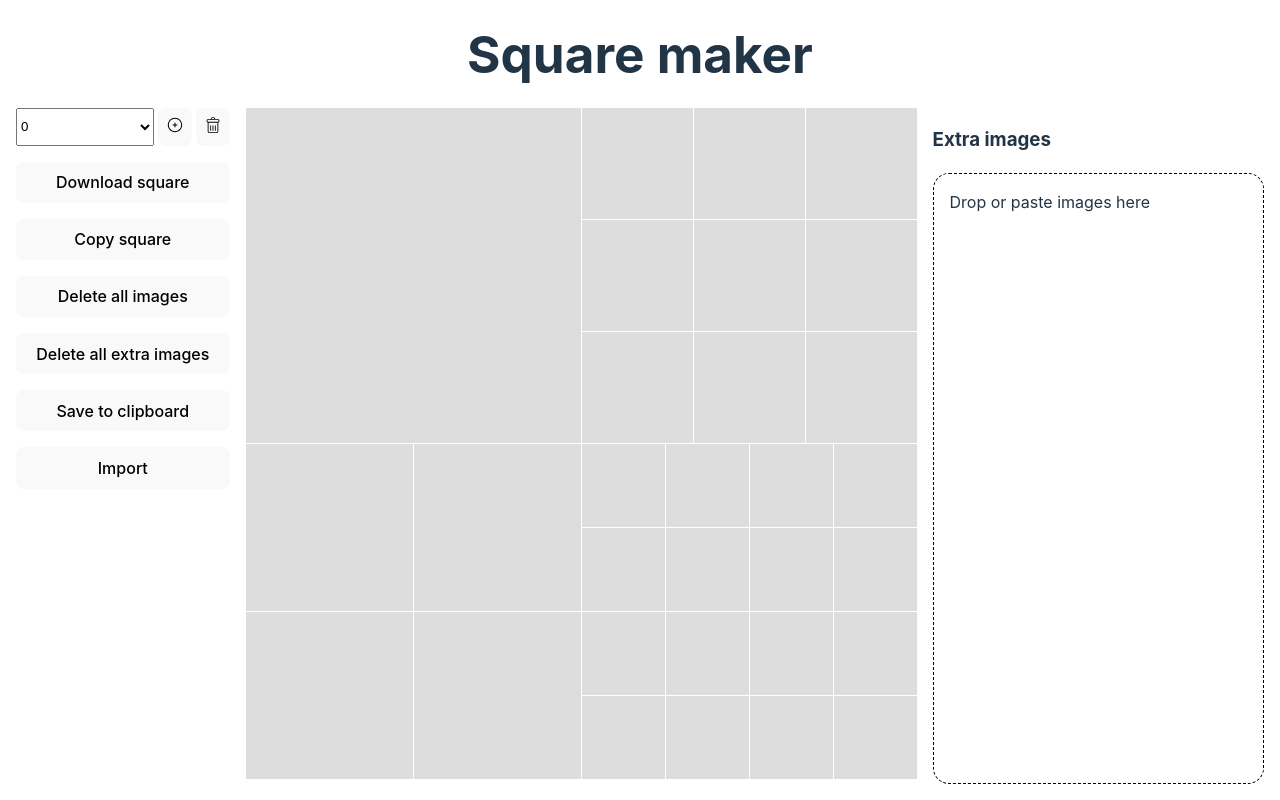
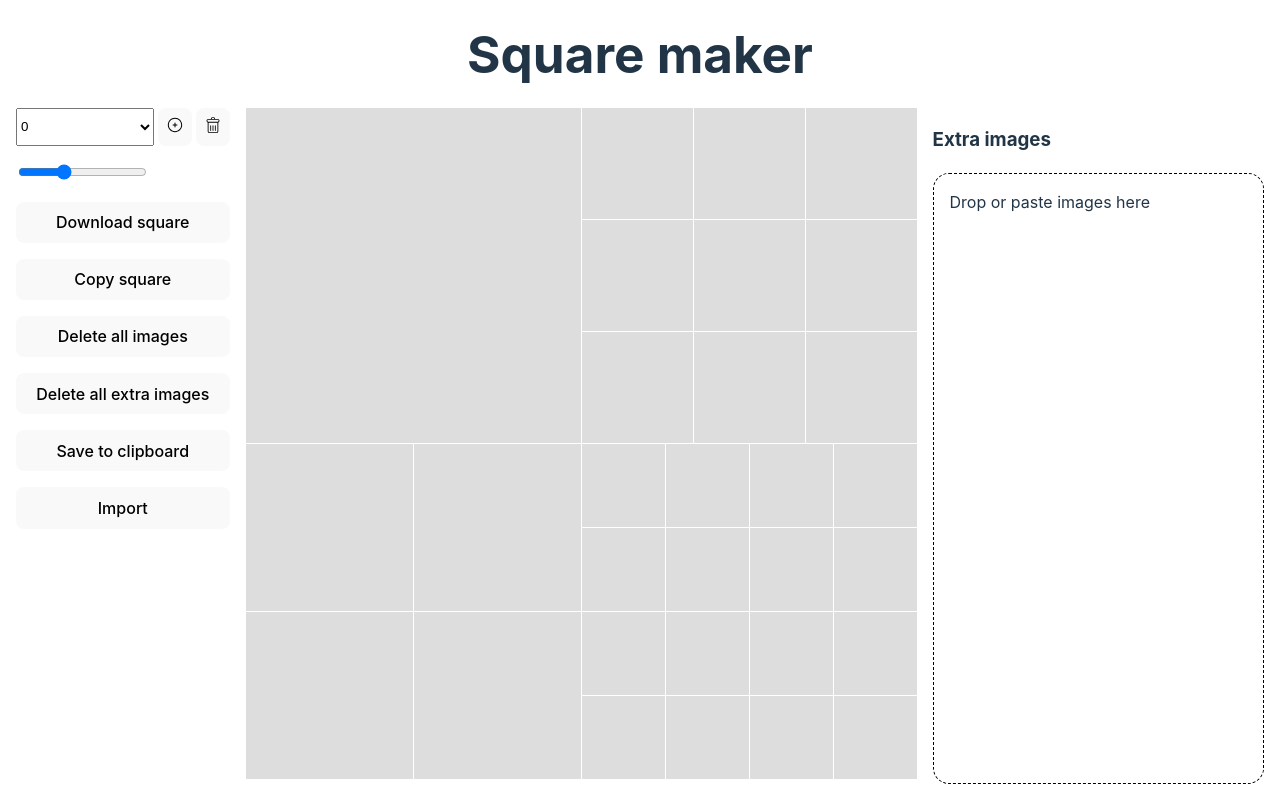
Before and after one commit to Dazza314/square-maker, a React (Vite) app: page / in a window 1280 px wide. Built offline with nearby package versions, Linux system fonts and the light colour scheme.

Commit message:
Aspect ratio scaling

```diff
--- a/src/App.tsx
+++ b/src/App.tsx
@@ -14,6 +14,7 @@ import {
   generateSquareData,
   getKeyFromImageUrl,
 } from "./components/square/squareUtils";
+import ScaleContextProvider from "./contexts/ScaleContextProvider";
 import SquareDataContext from "./contexts/SquareDataContext";
 import SquareDataContextProvider from "./contexts/SquareDataContextProvider";
 import { SquareDataKey } from "./types";
@@ -21,7 +22,9 @@ import { SquareDataKey } from "./types";
 function App() {
   return (
     <SquareDataContextProvider>
-      <Dnd />
+      <ScaleContextProvider>
+        <Dnd />
+      </ScaleContextProvider>
     </SquareDataContextProvider>
   );
 }
--- a/src/components/Navbar/Navbar.css
+++ b/src/components/Navbar/Navbar.css
@@ -1,6 +1,6 @@
 .navbar {
   padding: 0 1em 1em;
   display: grid;
-  grid-template-rows: repeat(7, auto) 1fr;
+  grid-template-rows: repeat(8, auto) 1fr;
   gap: 1em;
 }
--- a/src/components/Navbar/Navbar.tsx
+++ b/src/components/Navbar/Navbar.tsx
@@ -7,6 +7,7 @@ import DownloadSquareButton from "./DownloadSquareButton";
 import ImportButton from "./ImportButton";
 import "./Navbar.css";
 import SaveToClipboardButton from "./SaveToClipboardButton";
+import ScaleAdjust from "./ScaleAdjust";
 import SquareSelect from "./SquareSelect";
 
 function Navbar() {
@@ -14,6 +15,7 @@ function Navbar() {
   return (
     <div className="navbar">
       <SquareSelect />
+      <ScaleAdjust />
       <DownloadSquareButton />
       <CopySquareToClipboardButton />
       <DeleteAllButton />
--- /dev/null
+++ b/src/components/Navbar/ScaleAdjust.tsx
@@ -0,0 +1,26 @@
+import { ChangeEvent, useContext } from "react";
+import ScaleContext from "../../contexts/ScaleContext";
+
+function ScaleAdjust() {
+    const { scale, setScale } = useContext(ScaleContext);
+
+    function onChange(e: ChangeEvent<HTMLInputElement>) {
+        const numericValue = Number(e.target.value);
+        setScale(numericValue);
+    }
+
+    return (
+        <div>
+            <input
+                type="range"
+                min={0.5}
+                max={2}
+                step={0.1}
+                value={scale}
+                onChange={onChange}
+            />
+        </div>
+    );
+}
+
+export default ScaleAdjust;
--- a/src/components/square/SquareContent.tsx
+++ b/src/components/square/SquareContent.tsx
@@ -1,13 +1,18 @@
+import { useContext } from "react";
+import ScaleContext from "../../contexts/ScaleContext";
 import Droppable from "./Droppable";
 import "./SquareContent.css";
 import StagingArea from "./StagingArea";
 
 function SquareContent() {
+  const { scale } = useContext(ScaleContext);
   const viewportHeight = Math.max(
     document.documentElement.clientHeight || 0,
     window.innerHeight || 0,
   );
-  const gridCellSize = Math.floor((viewportHeight - 140) / 24);
+
+  const gridCellSize = Math.floor((viewportHeight - 140) / 24 / scale);
+  const width = scale * gridCellSize;
 
   return (
     <>
@@ -16,7 +21,7 @@ function SquareContent() {
         className="square-content"
         style={{
           gridTemplateColumns: `repeat(24, ${gridCellSize}px)`,
-          gridTemplateRows: `repeat(24, ${gridCellSize}px)`,
+          gridTemplateRows: `repeat(24, ${width}px)`,
         }}
       >
         <Droppable dropId={0} />
--- /dev/null
+++ b/src/contexts/ScaleContext.ts
@@ -0,0 +1,13 @@
+import React from "react";
+
+export type ScaleContextType = {
+    scale: number;
+    setScale: React.Dispatch<React.SetStateAction<number>>;
+};
+
+const ScaleContext = React.createContext<ScaleContextType>({
+    scale: 1,
+    setScale: () => {},
+});
+
+export default ScaleContext;
--- /dev/null
+++ b/src/contexts/ScaleContextProvider.tsx
@@ -0,0 +1,29 @@
+import { PropsWithChildren, useContext, useMemo } from "react";
+import { useLocalStorage } from "usehooks-ts";
+import ScaleContext, { ScaleContextType } from "./ScaleContext";
+import SquareDataContext from "./SquareDataContext";
+
+const SCALE_KEY_PREFIX = "scale-key-prefix";
+
+function getScaleKeyFromCurrentSquareKey(currentSquareKey: number) {
+    return `${SCALE_KEY_PREFIX}-${currentSquareKey}`;
+}
+
+function ScaleContextProvider({ children }: PropsWithChildren) {
+    const { currentKey } = useContext(SquareDataContext);
+    const [scale, setScale] = useLocalStorage(
+        getScaleKeyFromCurrentSquareKey(currentKey),
+        1,
+    );
+
+    const value = useMemo<ScaleContextType>(() => ({
+        scale,
+        setScale,
+    }), [scale]);
+
+    return (
+        <ScaleContext.Provider value={value}>{children}</ScaleContext.Provider>
+    );
+}
+
+export default ScaleContextProvider;
```
